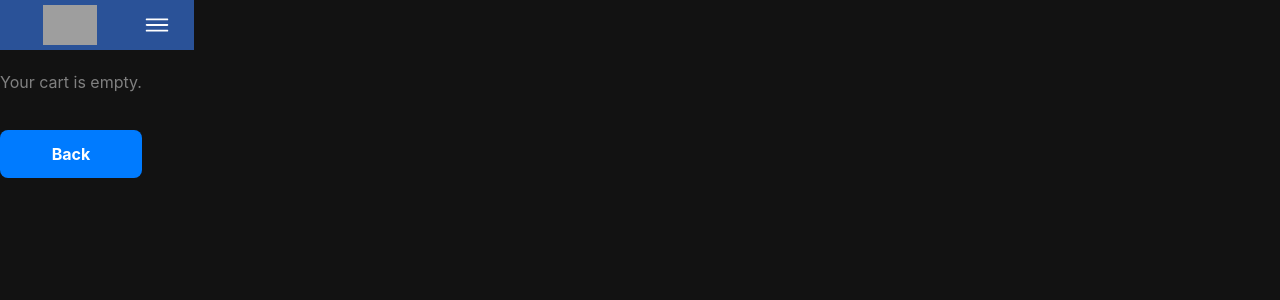
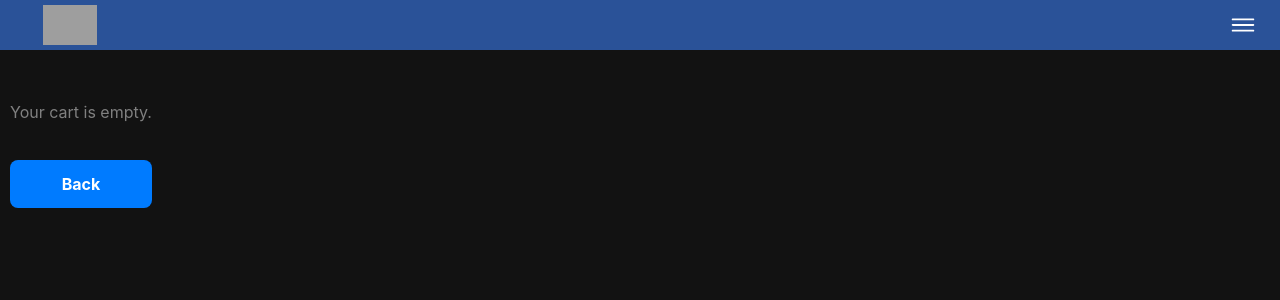
Before and after one commit to emmanuelfred/sportbar_admin, a React (Create React App) app: page /checkoutscreen in a window 1280 px wide. Shown: the top 300 px of the page. Built offline with nearby package versions, Linux system fonts and the light colour scheme; grey boxes are pictures that could not be loaded.

Commit message:
new change

```diff
--- a/src/component/Header.jsx
+++ b/src/component/Header.jsx
@@ -101,7 +101,11 @@ const styles = {
     alignItems: "center",
     padding: "10px",
     backgroundColor: "#2a5298",
-    height:'50px'
+    height:'50px',
+    position: 'absolute',
+    top: 0,
+    left: 0,
+    right: 0,
 
   },
   logo: {
--- a/src/component/Menu.jsx
+++ b/src/component/Menu.jsx
@@ -108,7 +108,7 @@ const Menu = () => {
   return (
     <>
       {/* Header with Search & Cart */}
-      <div className="d-flex justify-content-between align-items-center mb-2 pt-2">
+      <div className="d-flex justify-content-between align-items-center mb-2 pt-5 ">
         <input
           type="text"
           placeholder="Search menu..."
--- a/src/index.css
+++ b/src/index.css
@@ -22,4 +22,8 @@ code {
   padding: 0;
   max-width: 100% !important;
   min-height: 100vh;
+  padding: 10px;
+  padding-top:80px ;
+
+
 }
--- a/src/pages/AllOrderScreen.jsx
+++ b/src/pages/AllOrderScreen.jsx
@@ -162,10 +162,10 @@ const AllOrderScreen = () => {
       {cart.length > 0 && (
         <div className="footer">
           <p className="total-text">Total: ₦{calculateTotal()}</p>
-          <button className="order-button" onClick={handleCheckout}>
+          <button className="order-button" onClick={handleCheckout} style={{marginTop:0}}>
             <span className="order-button-text">Checkout Table</span>
           </button>
-          <button className="order-button" onClick={clearCart}>
+          <button className="order-button" onClick={clearCart} style={{marginTop:0}}>
             <span className="order-button-text">Back</span>
           </button>
         </div>
--- a/src/pages/CheckoutScreen.jsx
+++ b/src/pages/CheckoutScreen.jsx
@@ -465,7 +465,7 @@ const CheckoutScreen = () => {
       {cart.length > 0 && (
         <div className="cart-footer">
           <p className="totalText">Total: {calculateTotal()}</p>
-      <Button className="orderButton" onClick={handlePlaceOrder}>
+      <Button className="orderButton" onClick={handlePlaceOrder} style={{marginTop:0}}>
         Place Order
       </Button>
         </div>
--- a/src/pages/Dashboard.js
+++ b/src/pages/Dashboard.js
@@ -11,7 +11,7 @@ const Dashboard = () => {
   return (
     <div style={styles.container}>
       <Header />
-      <Menu /> {/* Re-renders when refreshKey changes */}
+      <Menu  /> {/* Re-renders when refreshKey changes */}
     </div>
   );
 };
--- a/src/pages/ProfileScreen.jsx
+++ b/src/pages/ProfileScreen.jsx
@@ -15,7 +15,7 @@ const ProfileScreen = () => {
   return (
     <>
       <Header />
-      <div className="container">
+      <div className="container d-flex  align-items-center pt-3">
         <h1 className="header">Profile</h1>
 
         {user ? (
```
